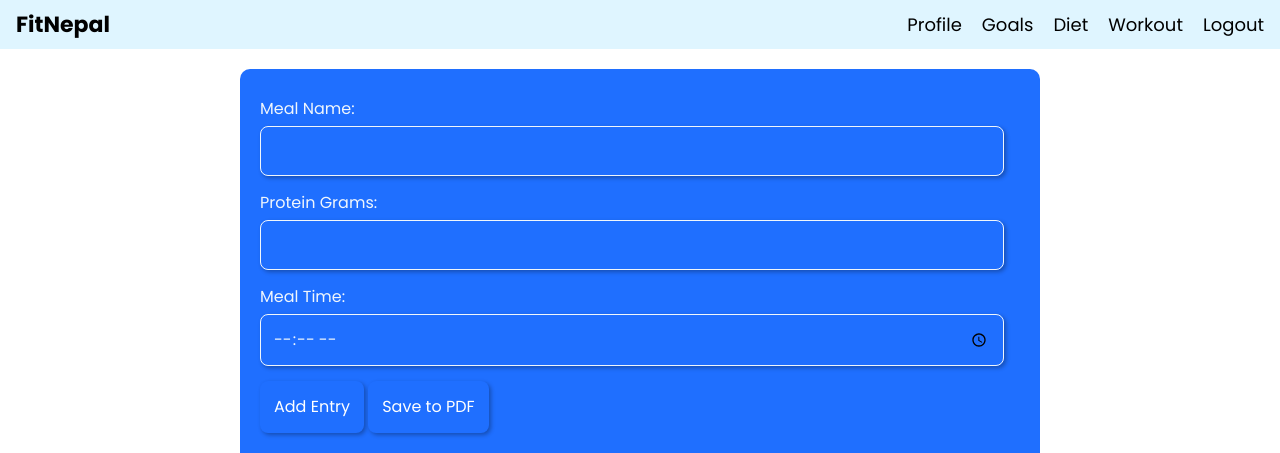
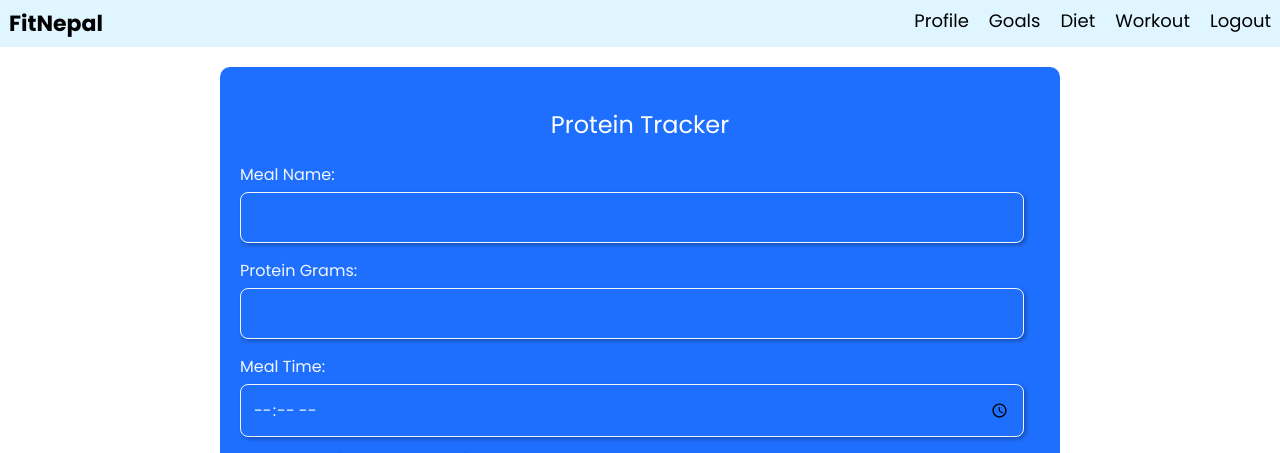
Before and after one commit to prasangapokharel/fitnepal, a PHP site: page /goal.php in a window 1280 px wide. Shown: the top 453 px of the page. Run offline with PHP 8.4, Linux system fonts and the light colour scheme; a user stored in the database is signed in; some libraries are stand-ins or nearby versions.

Commit message:
header added

```diff
--- a/goal.css
+++ b/goal.css
@@ -2,7 +2,6 @@ body {
             font-family: 'Inter', sans-serif;
             margin: 0;
             padding: 0;
-            /* background-color: #1F6FFF; */
             color: #fff;
         }
 
--- a/goal.php
+++ b/goal.php
@@ -23,7 +23,7 @@ if (isset($_GET['logout'])) {
 ?>
 
 <?php
-include 'header\header.php';
+    include 'header\header.php'
 ?>
 
 
@@ -34,15 +34,18 @@ include 'header\header.php';
     <meta charset="UTF-8">
     <meta name="viewport" content="width=device-width, initial-scale=1.0">
     <title>Protein Tracker</title>
-    <link href="https://stackpath.bootstrapcdn.com/bootstrap/4.5.2/css/bootstrap.min.css" rel="stylesheet">
+
+    <!-- Why this bootstraplink was added  -->
+    <!-- <link href="https://stackpath.bootstrapcdn.com/bootstrap/4.5.2/css/bootstrap.min.css" rel="stylesheet"> -->
+
     <link href="https://fonts.googleapis.com/css2?family=Roboto:wght@400;700&display=swap" rel="stylesheet">
-    <link rel="stylesheet" href="./goal.css">
+    <link rel="stylesheet" href="goal.css">
 </head>
 
 <body>
 
     <div class="container" id="container">
-        <h2 style="text-align: center;"></h2>
+        <h2 style="text-align: center;">Protein Tracker</h2>
 
         <form id="proteinForm">
             <label for="mealName">Meal Name:</label>
--- a/header/header.php
+++ b/header/header.php
@@ -8,8 +8,8 @@
   <link rel="preconnect" href="https://fonts.googleapis.com">
   <link rel="preconnect" href="https://fonts.gstatic.com" crossorigin>
   <link href="https://fonts.googleapis.com/css2?family=Poppins:wght@300;400;600;700;900&display=swap" rel="stylesheet">
-  <!-- <link rel="stylesheet" href="./header.css"> -->
 </head>
+
 <style>
   * {
     font-family: "Poppins", sans-serif;
@@ -51,6 +51,7 @@
     font-weight: bold;
     text-decoration: none;
   }
+
 </style>
 
 <body>
```
